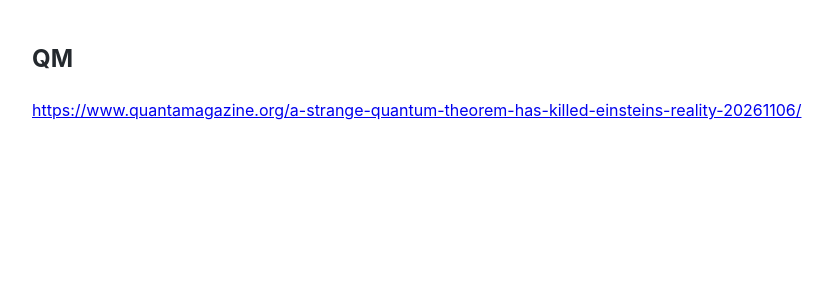
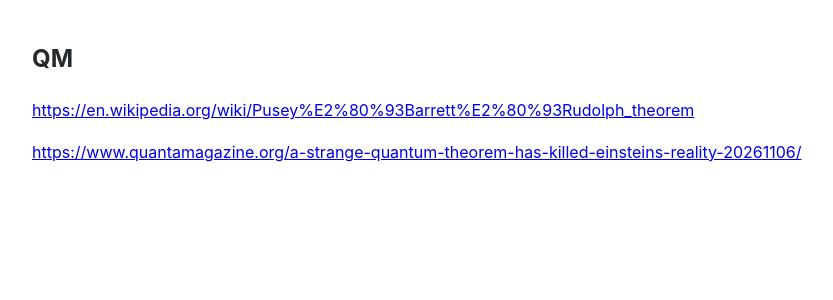
Before and after one commit to Michael-Lubinsky/michael-lubinsky.github.com, a Jekyll site: the page built from physics/qm.md, in a window 1280 px wide. Shown: the top 300 px of the page, without its empty margins (158-991 px from the left). Built offline with Jekyll 4.4.1, drawn with Linux system fonts in a browser that asks for light colours; our own code applies the rules of GitHub Pages for plain Markdown files.

Commit message:
Add links to quantum mechanics resources

```diff
--- a/physics/qm.md
+++ b/physics/qm.md
@@ -1,3 +1,5 @@
 ## QM
 
+<https://en.wikipedia.org/wiki/Pusey%E2%80%93Barrett%E2%80%93Rudolph_theorem>
+
 <https://www.quantamagazine.org/a-strange-quantum-theorem-has-killed-einsteins-reality-20261106/>
```
